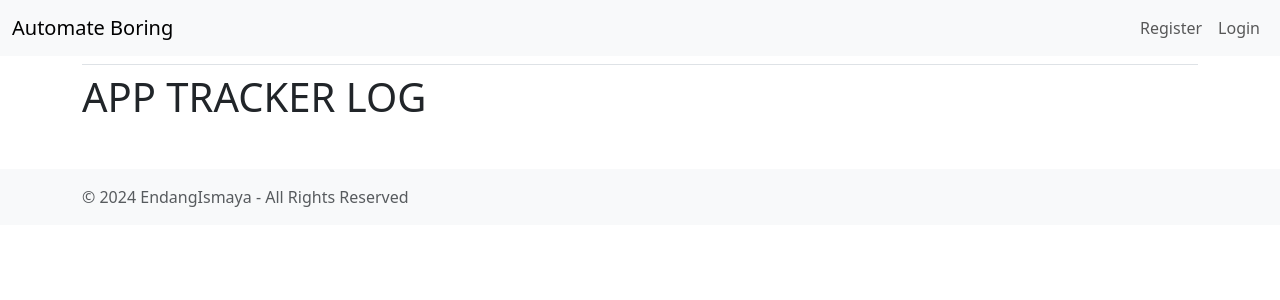
After one commit to endang-ismaya/dj-automate-boring-stuff, a Django app: page /sandbox/app-tracker/ in a window 1280 px wide. The commit adds this page. Shown: the top 300 px of the page. Run offline with Django 5.2, Linux system fonts and the light colour scheme; parts of the project's set-up code (start-up, migrations or seed data) failed here and were passed over; some libraries are stand-ins or nearby versions.

Commit message:
Update logger/logging with additional app tracker

```diff
--- /dev/null
+++ b/app_sandbox/templates/app_sandbox/app_tracker.html
@@ -0,0 +1,4 @@
+{% extends "base.html" %}
+{% block content %}
+  <h1>APP TRACKER LOG</h1>
+{% endblock content %}
--- a/app_sandbox/urls.py
+++ b/app_sandbox/urls.py
@@ -6,4 +6,5 @@ app_name = "sandbox"
 
 urlpatterns = [
     path("", views.index, name="index"),
+    path("app-tracker/", views.app_tracker, name="app_tracker"),
 ]
--- a/app_sandbox/views.py
+++ b/app_sandbox/views.py
@@ -3,6 +3,7 @@ import logging
 from django.shortcuts import render
 
 djlog = logging.getLogger("djlog")  # Get logger based on the module name
+tracklog = logging.getLogger("tracklog")
 
 
 def index(request):
@@ -11,3 +12,10 @@ def index(request):
     djlog.warning("sample of warning in sandbox:index view")
     context = {}
     return render(request, "app_sandbox/index.html", context)
+
+
+def app_tracker(request):
+    """App tracker log test"""
+    tracklog.info("User is using tracker log.")
+    context = {}
+    return render(request, "app_sandbox/app_tracker.html", context)
--- a/templates/base.html
+++ b/templates/base.html
@@ -26,7 +26,7 @@
     <script type="text/javascript" src="{% static 'ckeditor/ckeditor-init.js' %}"></script>
     <script type="text/javascript"
             src="{% static 'ckeditor/ckeditor/ckeditor.js' %}"></script>
-    <title>Automate the boring stuff with Django</title>
+    <title>Django Sandbox</title>
   </head>
   <body>
     {% include "includes/nav.html" %}
```
Also changed, not shown: _prj/settings.py (+16 -0 lines).
